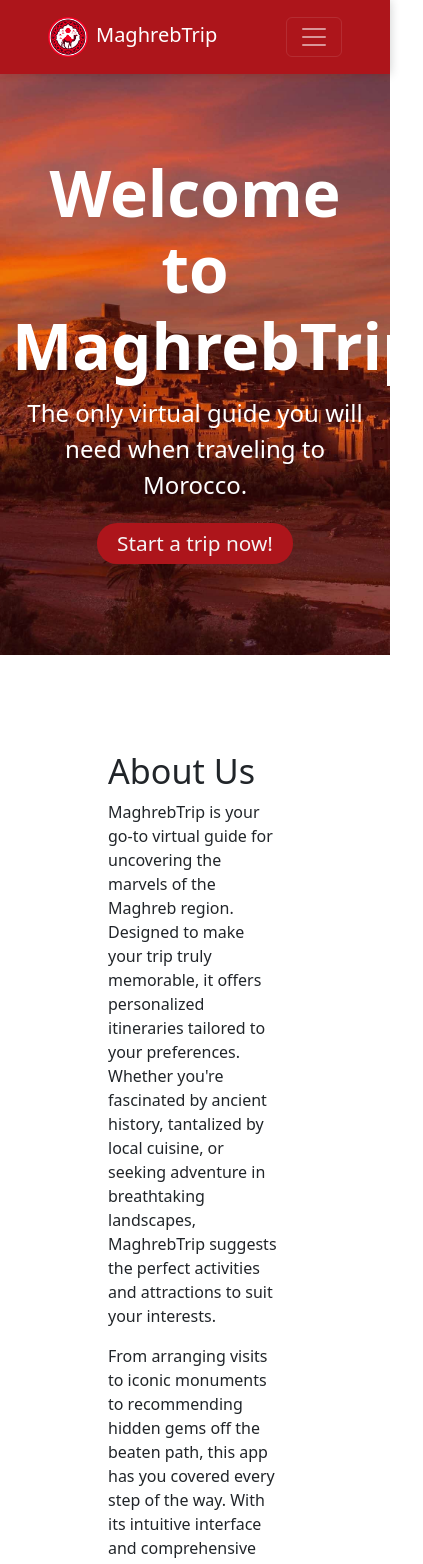
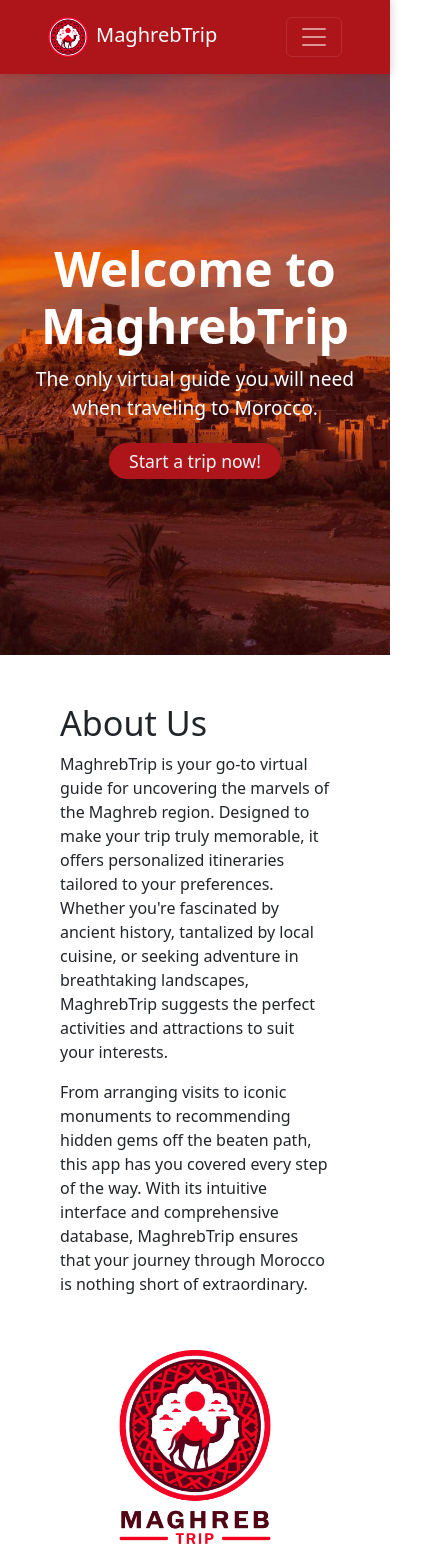
Before and after one commit to MaghrebTrip/maghrebtrip, a React (Vite) app: page / in a window 390 px wide. Shown: the top 1564 px of the page, 423 px wide, since content can reach past the window. Built offline with nearby package versions, Linux system fonts and the light colour scheme.

Commit message:
refactor code

```diff
--- a/src/components/about/About.tsx
+++ b/src/components/about/About.tsx
@@ -7,7 +7,7 @@ function About() {
       <div className="container">
         <div className="row p-5 align-items-center">
           <div className="col-lg-7 order-lg-2">
-            <div className="about-text p-5">
+            <div className="about-text p-0 p-md-5">
               <h2 className="display-4">About Us</h2>
               <p>
                 MaghrebTrip is your go-to virtual guide for uncovering the
--- a/src/components/contact/Contact.tsx
+++ b/src/components/contact/Contact.tsx
@@ -7,7 +7,7 @@ function Contact() {
       <div className="container">
         <div className="row p-5 align-items-center">
           <div className="col-lg-6 order-lg-2">
-            <div className="contact-text p-5">
+            <div className="contact-text p-0 p-md-5">
               <h2 className="display-4">Contact Us</h2>
               <p>
                 For any inquiries, suggestions, or feedback, please don't
--- a/src/components/download/Download.tsx
+++ b/src/components/download/Download.tsx
@@ -7,13 +7,8 @@ function Download() {
     <section id="download" className="download">
       <div className="container">
         <div className="row p-5 align-items-center">
-          <div className="col-lg-6 order-lg-2">
-            <div className="download-img">
-              <img className="img-fluid" src={mobile1} alt="" />
-            </div>
-          </div>
-          <div className="col-lg-6 order-lg-1">
-            <div className="download-text p-5">
+          <div className="col-lg-6">
+            <div className="download-text p-0 p-md-5">
               <h2 className="display-4">Start your Maghreb Trip now!</h2>
               <p>
                 Download the MaghrebTrip app to your smartphone or tablet to
@@ -22,17 +17,22 @@ function Download() {
                 your journey through Morocco is nothing short of extraordinary.
               </p>
               <div className="download-btns">
-                <a href="https://play.google.com/" className="btn me-2">
+                <a href="https://play.google.com/" className="btn me-2 mb-2">
                   <span>
                     Download on <PiGooglePlayLogoBold />
                   </span>
                 </a>
-                <a href="https://apps.apple.com/" className="btn">
+                <a href="https://apps.apple.com/" className="btn mb-2">
                   <span>
                     Download on <PiAppleLogoBold />
                   </span>
                 </a>
               </div>
+            </div>
+          </div>
+          <div className="col-lg-6">
+            <div className="download-img p-3">
+              <img className="img-fluid" src={mobile1} alt="" />
             </div>
           </div>
         </div>
--- a/src/components/hero/Hero.css
+++ b/src/components/hero/Hero.css
@@ -52,3 +52,15 @@
     background-color: var(--dark-red);
     color: #fff;
 }
+
+@media screen and (max-width: 768px) {
+    .hero .hero-content h2 {
+        font-size: 3rem;
+    }
+    .hero .hero-content p {
+        font-size: 1.2rem;
+    }
+    .hero .hero-content .btn {
+        font-size: 1.1rem;
+    }
+}
--- a/src/components/login/Login.tsx
+++ b/src/components/login/Login.tsx
@@ -7,7 +7,7 @@ function Login() {
       <div className="container">
         <div className="row p-5 align-items-center">
           <div className="col-lg-6 order-lg-2">
-            <div className="login-text p-5">
+            <div className="login-text p-0 p-md-5">
               <h2 className="display-4">Log In</h2>
               <p>Log in to access your account and plan your next adventure.</p>
 
--- a/src/components/register/Register.tsx
+++ b/src/components/register/Register.tsx
@@ -7,7 +7,7 @@ function Register() {
       <div className="container">
         <div className="row p-5 align-items-center">
           <div className="col-lg-6">
-            <div className="register-text p-5">
+            <div className="register-text p-0 p-md-5">
               <h2 className="display-4">Register</h2>
               <p>
                 Create an account to access exclusive features and benefits.
--- a/src/pages/DownloadPage.tsx
+++ b/src/pages/DownloadPage.tsx
@@ -1,11 +1,13 @@
+import BannerTop from "../components/shared/banner/BannerTop";
+import BannerBottom from "../components/shared/banner/BannerBottom";
 import Download from "../components/download/Download";
 
 function DownloadPage() {
   return (
     <>
-      <div className="banner-top download"></div>
+      <BannerTop />
       <Download />
-      <div className="banner-bottom download"></div>
+      <BannerBottom />
     </>
   );
 }
```
